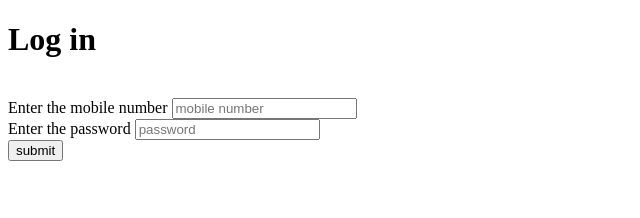
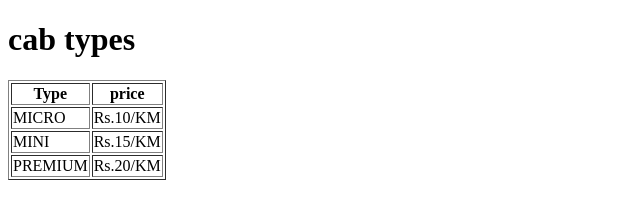
Before and after one commit to Vibinkumar041/cabapp-ui, a plain HTML site: page index.html in a window 1280 px wide. Shown: the whole page, without its empty margins (0-640 px from the left). Drawn offline with Linux system fonts and the light colour scheme.

Commit message:
Update index.html

```diff
--- a/index.html
+++ b/index.html
@@ -2,17 +2,31 @@
 <html>
 <head>
 <meta charset="ISO-8859-1">
-<title>Cab app</title>
+<title>cab app</title>
 </head>
 <body>
-	<h1>Log in</h1>
-	<br>
-	<form>
-		<label1 for="mno">Enter the mobile number</label1>
-		<input type="text" name="mno" id="mno"placeholder="mobile number" required><br />
-		<label for="password">Enter the password</label>
-		<input type="password"	name="password" id="password"placeholder="password"required><br />
-		<button>submit</button>
-		<form>
+	<h1>cab types</h1>
+	<table border="1">
+		<thead>
+			<tr>
+				<th>Type</th>
+				<th>price</th>
+			</tr>
+		</thead>
+		<tbody>
+			<tr>
+				<td>MICRO</td>
+				<td>Rs.10/KM</td>
+			</tr>
+			<tr>
+				<td>MINI</td>
+				<td>Rs.15/KM</td>
+			</tr>
+			<tr>
+				<td>PREMIUM</td>
+				<td>Rs.20/KM</td>
+			</tr>
+		</tbody>
+	</table>
 </body>
 </html>
```
